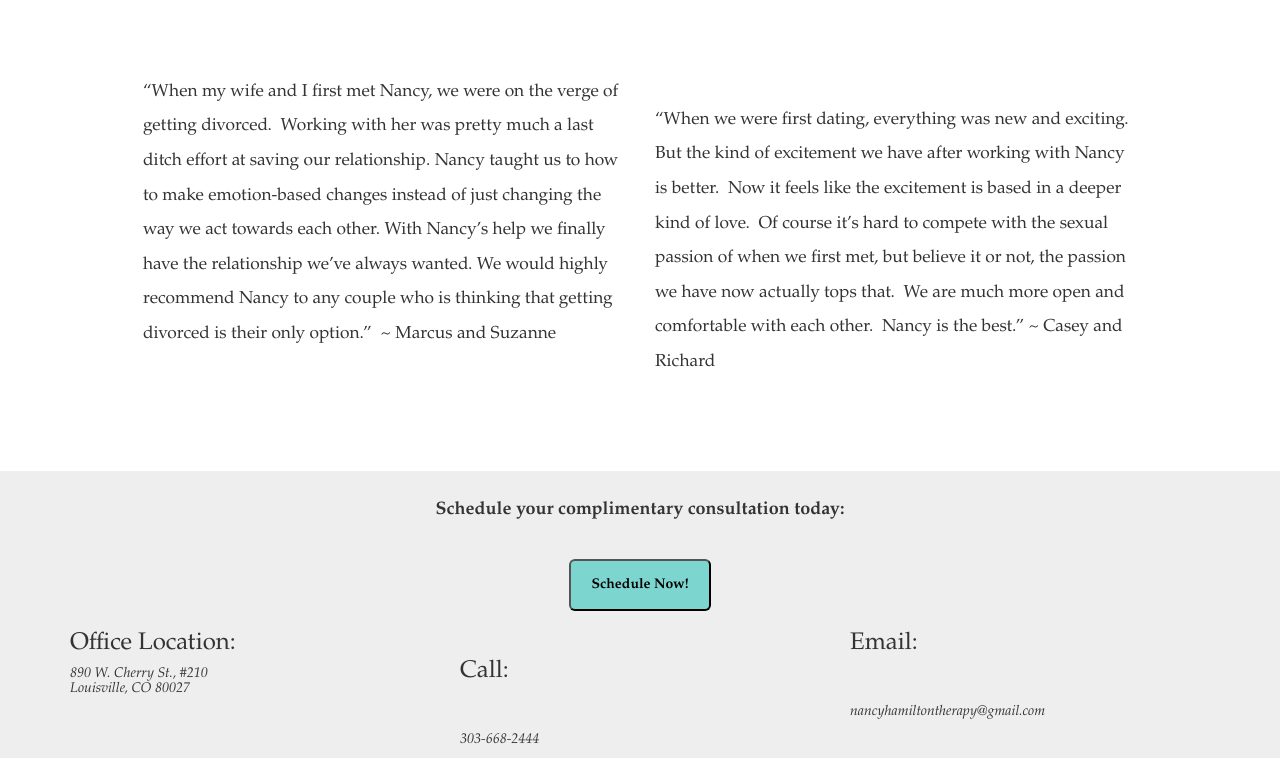
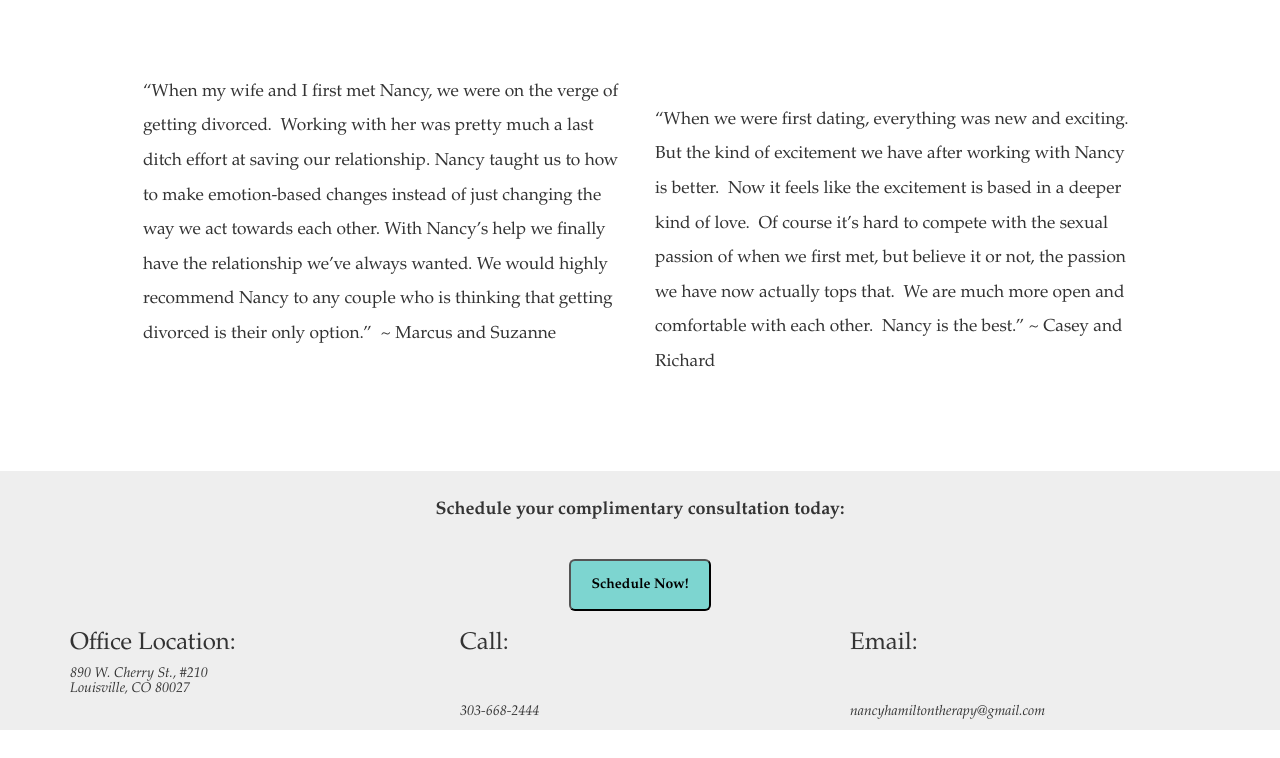
Before and after one commit to nancyhamilton/emotionally-focused-counseling, a plain HTML site: page thankyou.html in a window 1280 px wide. Shown: the part 1821-2579 px from the top of the page. After the commit the page ends 2551 px from the top, so only its background shows below. Drawn offline with nearby package versions, Linux system fonts and the light colour scheme; a script that the page names is missing.

Commit message:
Update thankyou.html

```diff
--- a/thankyou.html
+++ b/thankyou.html
@@ -69,8 +69,7 @@
             <h3>Office Location:</h3>
             <h5><i>890 W. Cherry St., #210<br> Louisville, CO 80027</i></h5>
           </div>
-          <div class="col-sm-4">
-            <br><h3>Call:</h3>
+          <div class="col-sm-4"><h3>Call:</h3>
             <br>
             <h5><i>303-668-2444</i></h5>
           </div>
```
